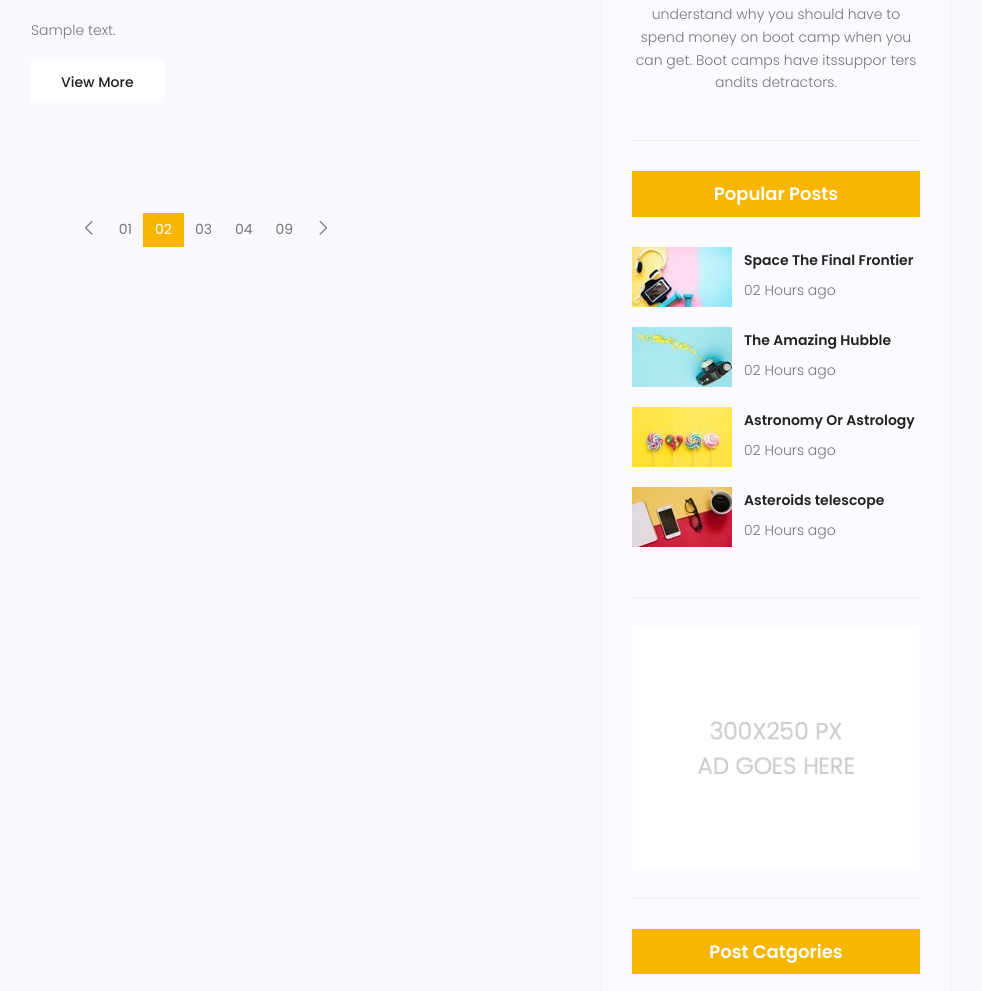
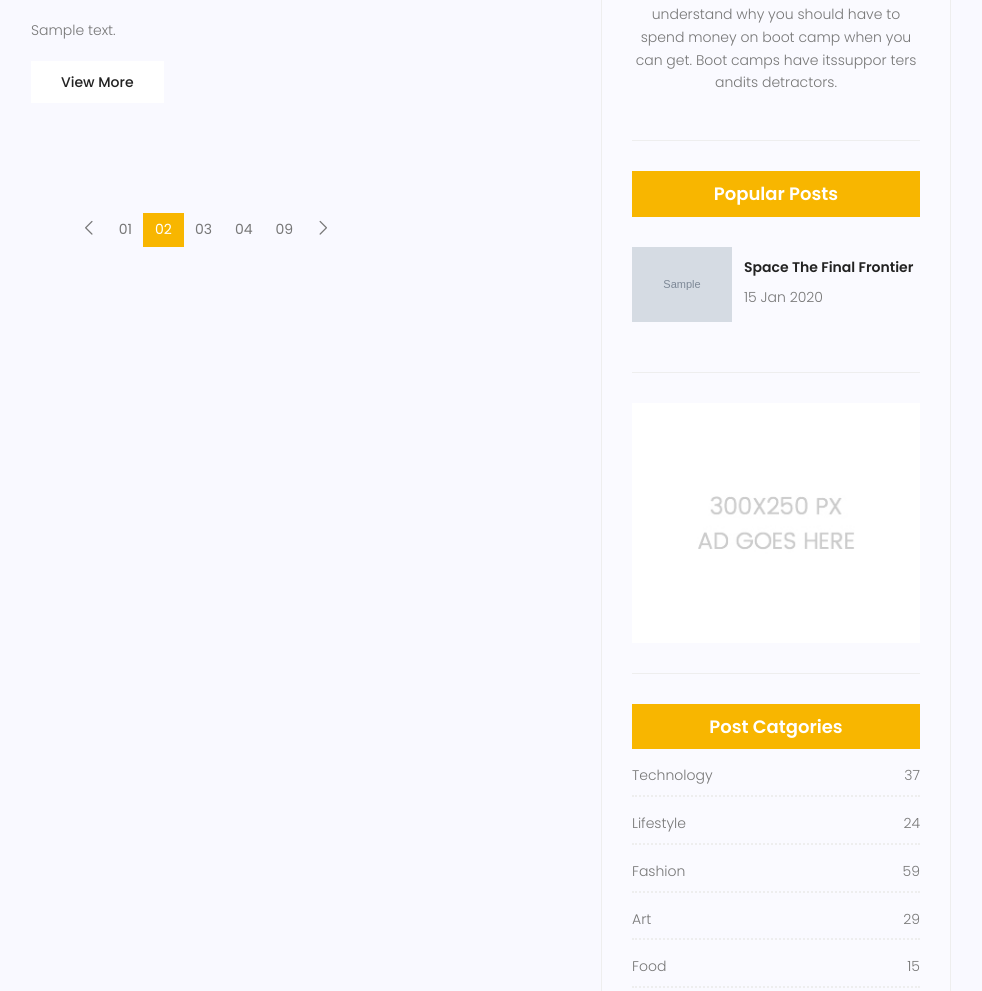
Before and after one commit to mazyra/Django-Travel-Website, a Django app: page /blog/ in a window 1280 px wide. Shown: the part 1537-2528 px from the top of the page, without its empty margins (244-1226 px from the left). Run offline with Django 3.2, Linux system fonts and the light colour scheme; tables that the repository leaves empty hold one stand-in row (values such as "Sample post"); grey boxes marked "Sample" are stand-in pictures; some libraries are stand-ins or nearby versions.

Commit message:
create templatetags in blog app and fix popular post with templatetags

```diff
--- /dev/null
+++ b/blog/templatetags/blog_tags.py
@@ -0,0 +1,9 @@
+from django import template
+from blog.models import Post
+
+register = template.Library()
+
+@register.inclusion_tag('blog/blog-popular-posts.html')
+def latespost(arg=3):
+    posts = Post.objects.filter(status=1).order_by('published_date')[:arg]
+    return {'posts' : posts}
--- a/statics/css/main.css
+++ b/statics/css/main.css
@@ -3656,6 +3656,7 @@ body.mobile-nav-active #mobile-nav-toggle {
 
 .widget-wrap .popular-post-widget .popular-post-list .thumb img {
   width: 100%;
+  max-width: 100px;
 }
 
 .widget-wrap .popular-post-widget .single-post-list {
--- a/templates/blog/blog-home.html
+++ b/templates/blog/blog-home.html
@@ -1,5 +1,6 @@
 {% extends 'base.html' %}
 {% load static %}
+{% load blog_tags %}
 {% block content %}
 
 <!-- start banner Area -->
@@ -181,65 +182,7 @@
 
           {% include 'blog/blog-writer.html' %}
 
-          <div class="single-sidebar-widget popular-post-widget">
-            <h4 class="popular-title">Popular Posts</h4>
-            <div class="popular-post-list">
-              <div class="single-post-list d-flex flex-row align-items-center">
-                <div class="thumb">
-                  <img
-                    class="img-fluid"
-                    src="{% static 'img/blog/pp1.jpg' %}"
-                    alt=""
-                  />
-                </div>
-                <div class="details">
-                  <a href="blog-single.html"
-                    ><h6>Space The Final Frontier</h6></a
-                  >
-                  <p>02 Hours ago</p>
-                </div>
-              </div>
-              <div class="single-post-list d-flex flex-row align-items-center">
-                <div class="thumb">
-                  <img
-                    class="img-fluid"
-                    src="{% static 'img/blog/pp2.jpg' %}"
-                    alt=""
-                  />
-                </div>
-                <div class="details">
-                  <a href="blog-single.html"><h6>The Amazing Hubble</h6></a>
-                  <p>02 Hours ago</p>
-                </div>
-              </div>
-              <div class="single-post-list d-flex flex-row align-items-center">
-                <div class="thumb">
-                  <img
-                    class="img-fluid"
-                    src="{% static 'img/blog/pp3.jpg' %}"
-                    alt=""
-                  />
-                </div>
-                <div class="details">
-                  <a href="blog-single.html"><h6>Astronomy Or Astrology</h6></a>
-                  <p>02 Hours ago</p>
-                </div>
-              </div>
-              <div class="single-post-list d-flex flex-row align-items-center">
-                <div class="thumb">
-                  <img
-                    class="img-fluid"
-                    src="{% static 'img/blog/pp4.jpg' %}"
-                    alt=""
-                  />
-                </div>
-                <div class="details">
-                  <a href="blog-single.html"><h6>Asteroids telescope</h6></a>
-                  <p>02 Hours ago</p>
-                </div>
-              </div>
-            </div>
-          </div>
+          {% latespost %}
 
           {% include 'blog/blog-ads.html' %}
 
--- /dev/null
+++ b/templates/blog/blog-popular-posts.html
@@ -0,0 +1,23 @@
+{% load static %}
+<div class="single-sidebar-widget popular-post-widget">
+            <h4 class="popular-title">Popular Posts</h4>
+            <div class="popular-post-list">
+              {% for post in posts %}
+              <div class="single-post-list d-flex flex-row align-items-center">
+                <div class="thumb">
+                  <img
+                    class="img-fluid"
+                    src="{{post.image.url}}"
+                    alt=""
+                  />
+                </div>
+                <div class="details">
+                  <a href="{% url 'blog:single' pid=post.id %}"
+                    ><h6>Space The Final Frontier</h6></a
+                  >
+                  <p>{{post.published_date|date:"d M Y"}}</p>
+                </div>
+              </div>
+              {% endfor %}
+            </div>
+          </div>
```
Also changed, not shown: templates/blog/blog-single.html (+2 -43 lines), blog/templatetags/__init__.py (added).
